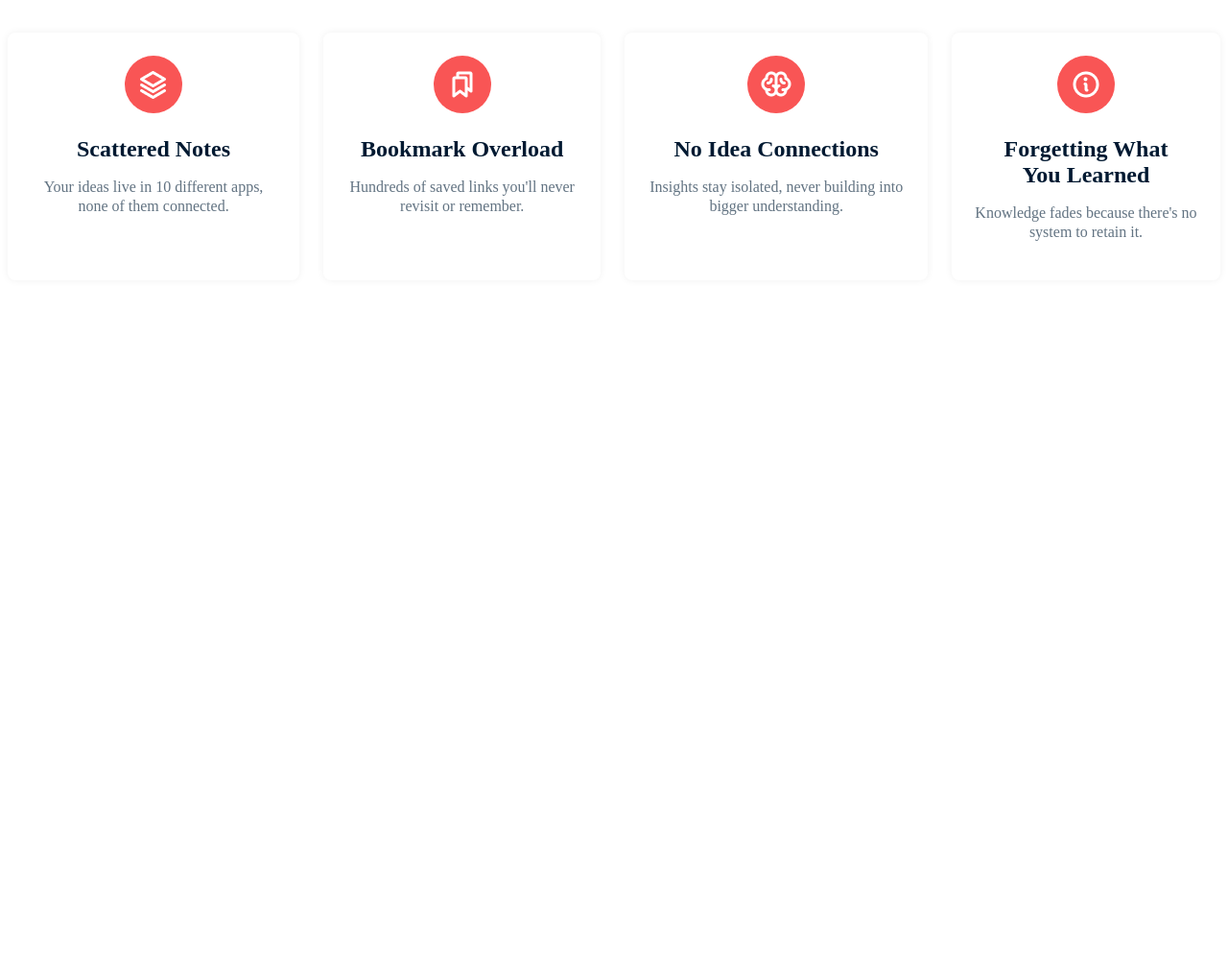
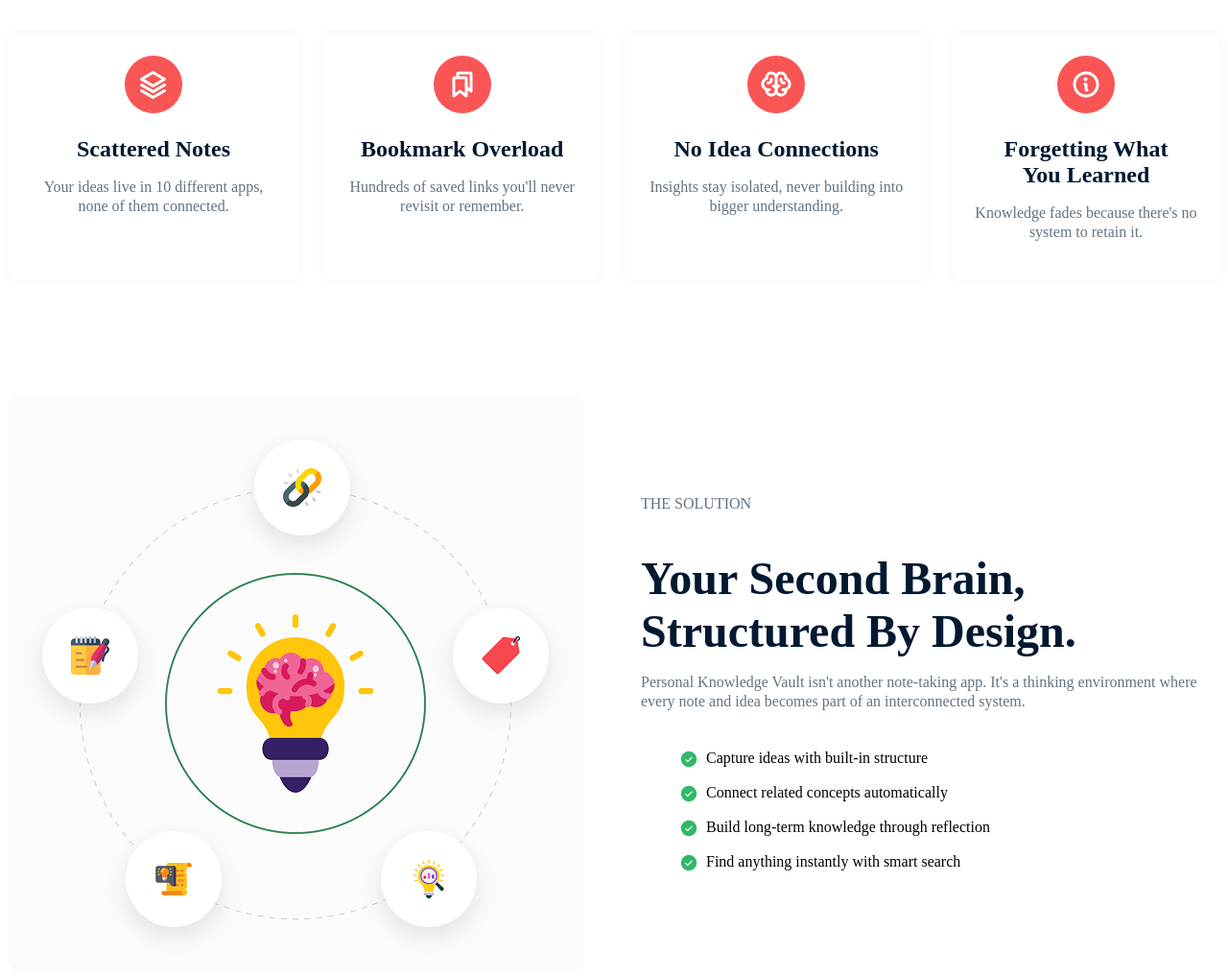
Before and after one commit to Shuvo19013/B13_Assignment1, a plain HTML site: page index.html in a window 1280 px wide. Shown: the part 932-1950 px from the top of the page at 96% size. Before the commit the page ends 1232 px from the top, so only its background shows below. Drawn offline with Linux system fonts and the light colour scheme.

Commit message:
Add second brain

```diff
--- a/index.html
+++ b/index.html
@@ -107,5 +107,47 @@
           </div>
         </div>
       </section>
+
+      <section class="brain-section">
+  <div class="brain-container container-size">
+    <div class="brain-img">
+      <img src="./assets/knowledge.png" alt="Knowledge Illustration" />
+    </div>
+
+    <div class="brain-content">
+      <p class="solution-msg">THE SOLUTION</p>
+      <h2>
+        Your Second Brain,<br />
+        Structured By Design.
+      </h2>
+
+      <p>
+        Personal Knowledge Vault isn't another note-taking app.
+        It's a thinking environment where every note and idea
+        becomes part of an interconnected system.
+      </p>
+
+      <ul class="list-items-brain">
+        <li>
+          <img src="./assets/CheckCircle.png" alt="" />
+          <span>Capture ideas with built-in structure</span>
+        </li>
+        <li>
+          <img src="./assets/CheckCircle.png" alt="" />
+          <span>Connect related concepts automatically</span>
+        </li>
+        <li>
+          <img src="./assets/CheckCircle.png" alt="" />
+          <span>Build long-term knowledge through reflection</span>
+        </li>
+        <li>
+          <img src="./assets/CheckCircle.png" alt="" />
+          <span>Find anything instantly with smart search</span>
+        </li>
+      </ul>
+    </div>
+  </div>
+</section>
+
 </body>
 </html>
--- a/styles/styles.css
+++ b/styles/styles.css
@@ -157,3 +157,49 @@
   line-height: 20px;
   color: #627382;
 }
+.brain-section {
+  padding-top: 120px;
+}
+
+.brain-container {
+  display: flex;
+  align-items: center;
+  gap: 60px;
+}
+
+.brain-img {
+  width: 600px;
+  height: 600px;
+}
+
+.solution-msg {
+  font-size: 16px;
+  font-weight: 500;
+  color: #469165;
+  margin-bottom: 16px;
+}
+
+.brain-content h2 {
+  font-size: 48px;
+  font-weight: 700;
+  color: #001931;
+  margin-bottom: 16px;
+}
+
+.brain-content p {
+  font-size: 16px;
+  color: #627382;
+  line-height: 20px;
+  margin-bottom: 40px;
+}
+
+.list-items-brain {
+  list-style: none;
+}
+
+.list-items-brain li {
+  display: flex;
+  align-items: flex-start;
+  gap: 8px;
+  margin-top: 16px;
+}
```
